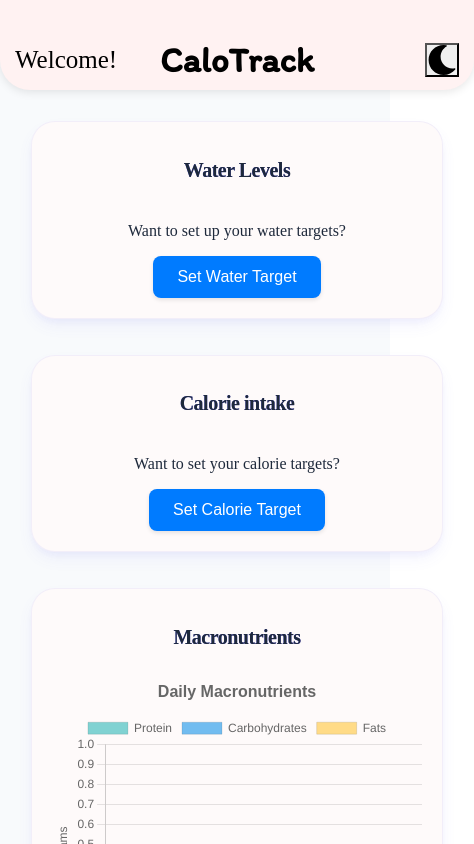
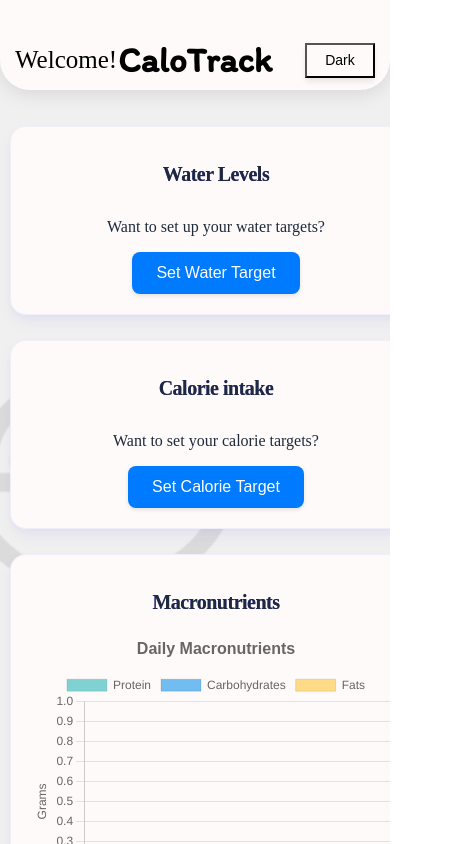
Before and after one commit to fretoustic/calotrackv1, a React (Vite) app: page /homepage in a window 390 px wide. Shown: the top 844 px of the page, 474 px wide, since content can reach past the window. Built offline with nearby package versions, Linux system fonts and the light colour scheme.

Commit message:
added homepage background,fixed styling for mobile device, changed darkmode toggle button

```diff
--- a/src/components/NavBar.tsx
+++ b/src/components/NavBar.tsx
@@ -1,6 +1,5 @@
-import { Box, Text, Flex, IconButton, Center } from "@chakra-ui/react";
+import { Box, Text, Flex, Button, Center } from "@chakra-ui/react";
 import { useUserProfileStore, useThemeStore } from "../store";
-import { FaMoon, FaSun } from "react-icons/fa";
 
 const NavBar = () => {
   const { name, weightKg, heightCm } = useUserProfileStore();
@@ -14,12 +13,17 @@ const NavBar = () => {
 
   return (
     <Box
-      backgroundColor={isDarkMode ? "#2D3748" : "#FFF2F2"}
+      backgroundColor={isDarkMode ? "rgba(45, 55, 72, 0.95)" : "#fefafa"}
       borderBottomLeftRadius="30px"
       borderBottomRightRadius="30px"
       width={"100%"}
       height={"90px"}
-      boxShadow="0 2px 10px rgba(0,0,0,0.1)"
+      boxShadow={isDarkMode ? "0 4px 20px rgba(0,0,0,0.3)" : "0 4px 20px rgba(0,0,0,0.1)"}
+      backdropFilter="blur(10px)"
+      position="sticky"
+      top="0"
+      zIndex="1000"
+      transition="all 0.3s ease"
     >
       <Flex
         justifyContent="space-between"
@@ -32,7 +36,9 @@ const NavBar = () => {
             fontSize={"25px"}
             color={isDarkMode ? "white" : "black"}
             fontWeight="medium"
-            transition="color 0.2s ease"
+            transition="color 0.3s ease"
+            _hover={{ transform: "translateX(5px)" }}
+            display="inline-block"
           >
             {name ? `Welcome Back, ${name}!` : 'Welcome!'}
           </Text>
@@ -45,7 +51,9 @@ const NavBar = () => {
             fontStyle="normal"
             color={isDarkMode ? "white" : "black"}
             letterSpacing="wide"
-            transition="color 0.2s ease"
+            transition="all 0.3s ease"
+            _hover={{ transform: "scale(1.05)" }}
+            cursor="default"
           >
             CaloTrack
           </Text>
@@ -59,21 +67,31 @@ const NavBar = () => {
           >
             {calculateBMI() ? `Your current BMI: ${calculateBMI()}` : ''}
           </Text>
-          <IconButton
-            aria-label="Toggle dark mode"
-            icon={isDarkMode ? <FaSun /> : <FaMoon />}
+          <Button
             onClick={toggleDarkMode}
-            variant="ghost"
-            color={isDarkMode ? "white" : "black"}
-            size="lg"
+            bg={isDarkMode ? "rgba(45, 55, 72, 0.95)" : "#fefafa"}
+            color={isDarkMode ? "white" : "gray.700"}
+            size="sm"
             _hover={{
-              bg: isDarkMode ? "whiteAlpha.200" : "blackAlpha.200",
-              transform: "scale(1.1)",
+              bg: isDarkMode ? "gray.600" : "gray.100",
+              transform: "translateY(-2px)",
             }}
-            transition="all 0.2s ease-in-out"
+            _active={{
+              transform: "translateY(0)",
+            }}
+            transition="all 0.2s ease"
             borderRadius="full"
-            fontSize="30px"
-          />
+            fontSize="14px"
+            fontWeight="medium"
+            minW="70px"
+            h="35px"
+            boxShadow={isDarkMode ?
+              "0 4px 6px -1px rgba(0, 0, 0, 0.4)" :
+              "0 4px 6px -1px rgba(0, 0, 0, 0.1)"
+            }
+          >
+            {isDarkMode ? "Light" : "Dark"}
+          </Button>
         </Flex>
       </Flex>
     </Box>
--- a/src/homePage.css
+++ b/src/homePage.css
@@ -19,6 +19,29 @@
 .home-container {
   display: grid;
   grid-template-areas: 'nav' 'main';
+  background-attachment: fixed; /* This keeps the background fixed while scrolling */
+  transition: background-image 0.3s ease; /* Smooth transition between images */
+  min-height: 100vh;
+  width: 100%;
+  background-size: cover;
+  background-position: center;
+  background-repeat: no-repeat;
+  overflow-x: hidden;
+  position: relative;
+}
+
+/* Add before pseudo-element for background overlay */
+.home-container::before {
+  content: '';
+  position: fixed;
+  top: 0;
+  left: 0;
+  right: 0;
+  bottom: 0;
+  background-size: cover;
+  background-position: center;
+  background-repeat: no-repeat;
+  z-index: -1;
 }
 
 .main-section {
@@ -445,22 +468,73 @@
 
 /* Mobile styles - Apply when screen width is 768px or less */
 @media screen and (max-width: 768px) {
+  .home-container {
+    background-attachment: scroll; /* Change to scroll for better mobile performance */
+  }
+
   .main-section {
-    padding: 15px;  /* Reduced from 30px */
+    padding: 10px;
+    overflow-x: hidden;
+  }
+
+  .content-wrapper {
+    padding: 0;
+    width: 100%;
   }
 
   .cards-row {
     flex-direction: column;
     align-items: center;
-    gap: 20px;
+    gap: 15px;
+    width: 100%;
+    padding: 0 5px;
   }
 
   .large-card,
   .small-card {
-    flex: none;
-    width: 100%;  /* Changed from calc(100vw - 40px) */
-    max-width: 100%;
-    margin-bottom: 20px;
+    width: 100%;
+    margin: 0 0 15px 0;
+    min-height: auto;
+  }
+
+  .card {
+    padding: 15px;
+  }
+
+  .chart-container {
+    padding: 10px;
+  }
+}
+
+/* Additional breakpoint for very small devices */
+@media screen and (max-width: 480px) {
+  .content-wrapper {
+    padding: 1rem;
+  }
+
+  .large-card,
+  .small-card {
+    width: calc(100vw - 20px);
+    margin-bottom: 16px;
+  }
+
+  .card {
+    padding: 1.25rem;
+    border-radius: 16px; /* Slightly reduced border radius */
+    margin-bottom: 10px;
+  }
+
+  .section-title {
+    font-size: 1.25rem;
+    margin-bottom: 1.5rem;
+    margin: 1rem 0;
+  }
+
+  .water-controls,
+  .calorie-controls {
+    gap: 0.75rem;
+    margin-bottom: 1rem;
+    padding: 0.5rem;
   }
 
   .chart-container {
@@ -468,6 +542,7 @@
     align-items: center;
     width: 100%;
     gap: 30px;
+    padding: 5px;
   }
 
   .chart-container canvas {
@@ -500,32 +575,8 @@
     right: 50%;
     transform: translateX(50%);
   }
-}
 
-/* Additional breakpoint for very small devices */
-@media screen and (max-width: 480px) {
-  .content-wrapper {
-    padding: 1rem;
-  }
-
-  .large-card,
-  .small-card {
-    width: calc(100vw - 20px);
-    margin-bottom: 16px;
-  }
-
-  .card {
-    padding: 1.25rem;
-  }
-
-  .section-title {
-    font-size: 1.25rem;
-    margin-bottom: 1.5rem;
-  }
-
-  .water-controls,
-  .calorie-controls {
-    gap: 0.75rem;
-    margin-bottom: 1rem;
+  .nav-section {
+    margin-bottom: 10px;
   }
 }
--- a/src/homePage.tsx
+++ b/src/homePage.tsx
@@ -90,6 +90,12 @@ const HomePage = () => {
       className="home-container"
       style={{
         backgroundColor: isDarkMode ? "#1A202C" : "#f8fafc",
+        backgroundImage: isDarkMode
+          ? 'url("src/assets/dark_background.png")'
+          : 'url("src/assets/backdrop.png")',
+        backgroundSize: 'cover',
+        backgroundPosition: 'center',
+        backgroundRepeat: 'no-repeat',
         minHeight: "100vh",
       }}
     >
```
Also changed, not shown: src/pages/SignUp.tsx (deleted, +0 -46 lines), src/pages/SignUp2.tsx (deleted, +0 -56 lines), src/pages/SignUp3.tsx (deleted, +0 -49 lines), src/assets/dark_background.png (added).
